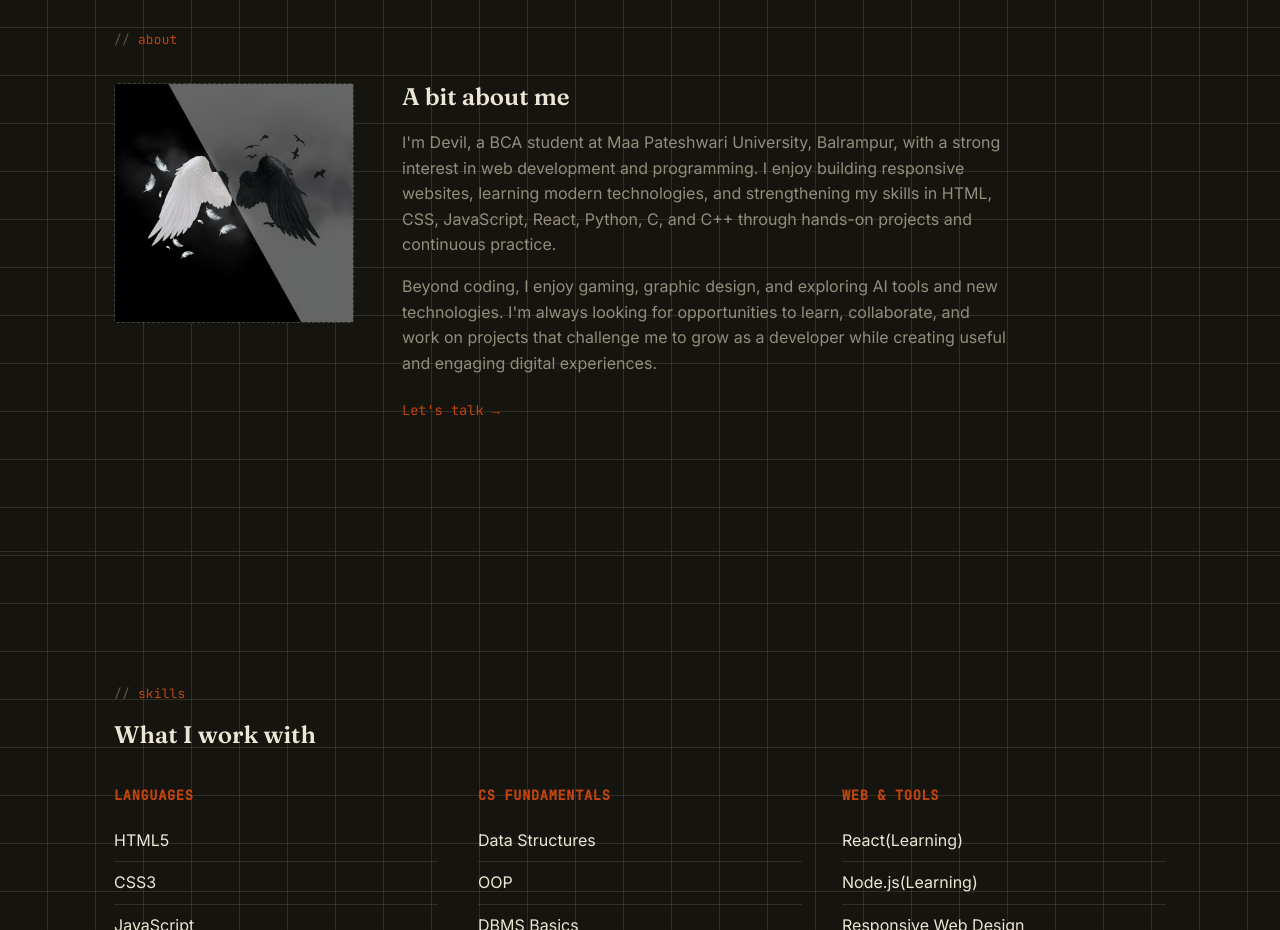
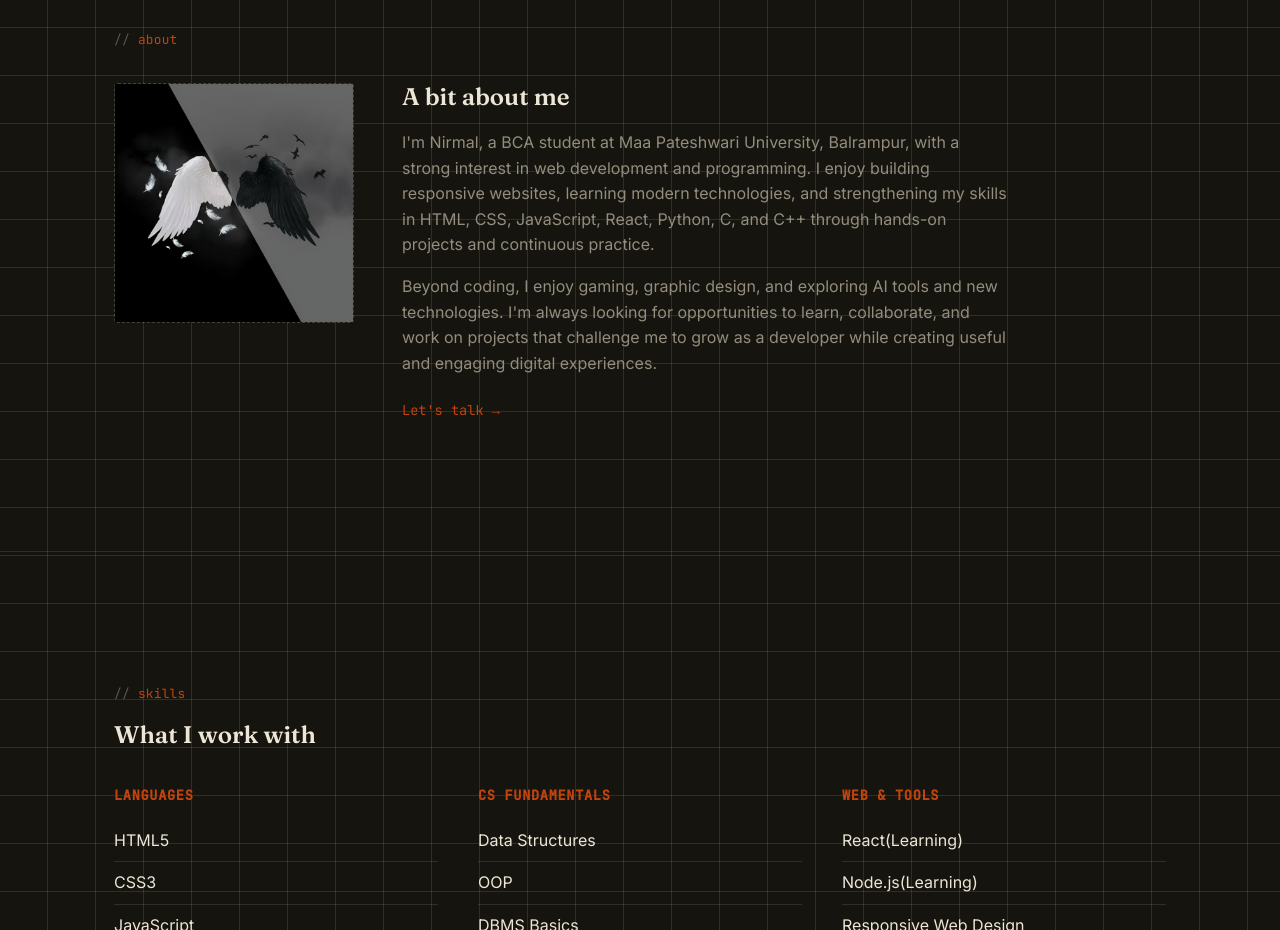
Before and after one commit to Devilns9711/devil-portfolio, a React (Vite) app: page / in a window 1280 px wide. Shown: the part 980-1910 px from the top of the page. Built offline with nearby package versions, Linux system fonts and the light colour scheme.

Commit message:
Update personal introduction in About component

```diff
--- a/src/components/About.jsx
+++ b/src/components/About.jsx
@@ -15,7 +15,7 @@ function About() {
           <div className="about__text">
             <h2>A bit about me</h2>
             <p>
-              I'm Devil, a BCA student at Maa Pateshwari University, Balrampur, with a strong interest in web development and programming. I enjoy building responsive websites, learning modern technologies, and strengthening my skills in HTML, CSS, JavaScript, React, Python, C, and C++ through hands-on projects and continuous practice.
+              I'm Nirmal, a BCA student at Maa Pateshwari University, Balrampur, with a strong interest in web development and programming. I enjoy building responsive websites, learning modern technologies, and strengthening my skills in HTML, CSS, JavaScript, React, Python, C, and C++ through hands-on projects and continuous practice.
             </p>
             <p>
               Beyond coding, I enjoy gaming, graphic design, and exploring AI tools and new technologies. I'm always looking for opportunities to learn, collaborate, and work on projects that challenge me to grow as a developer while creating useful and engaging digital experiences.
```
